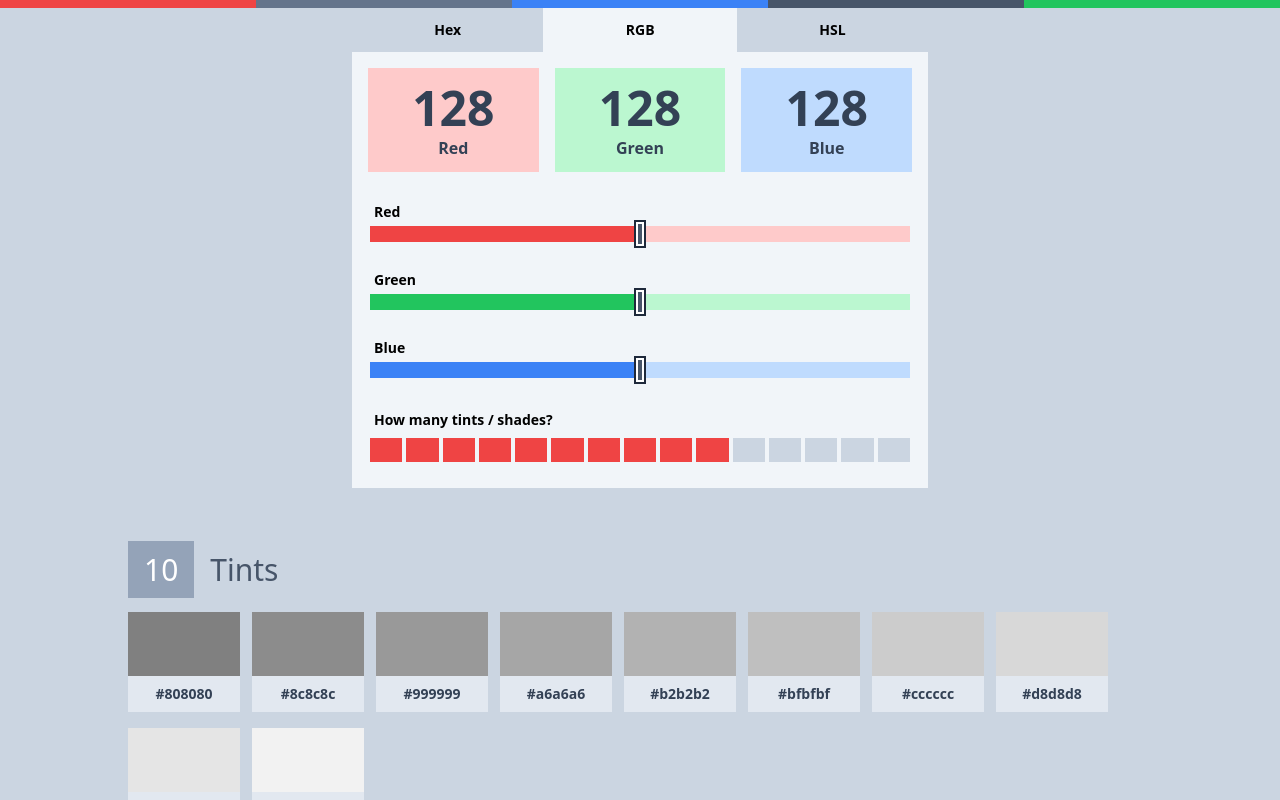
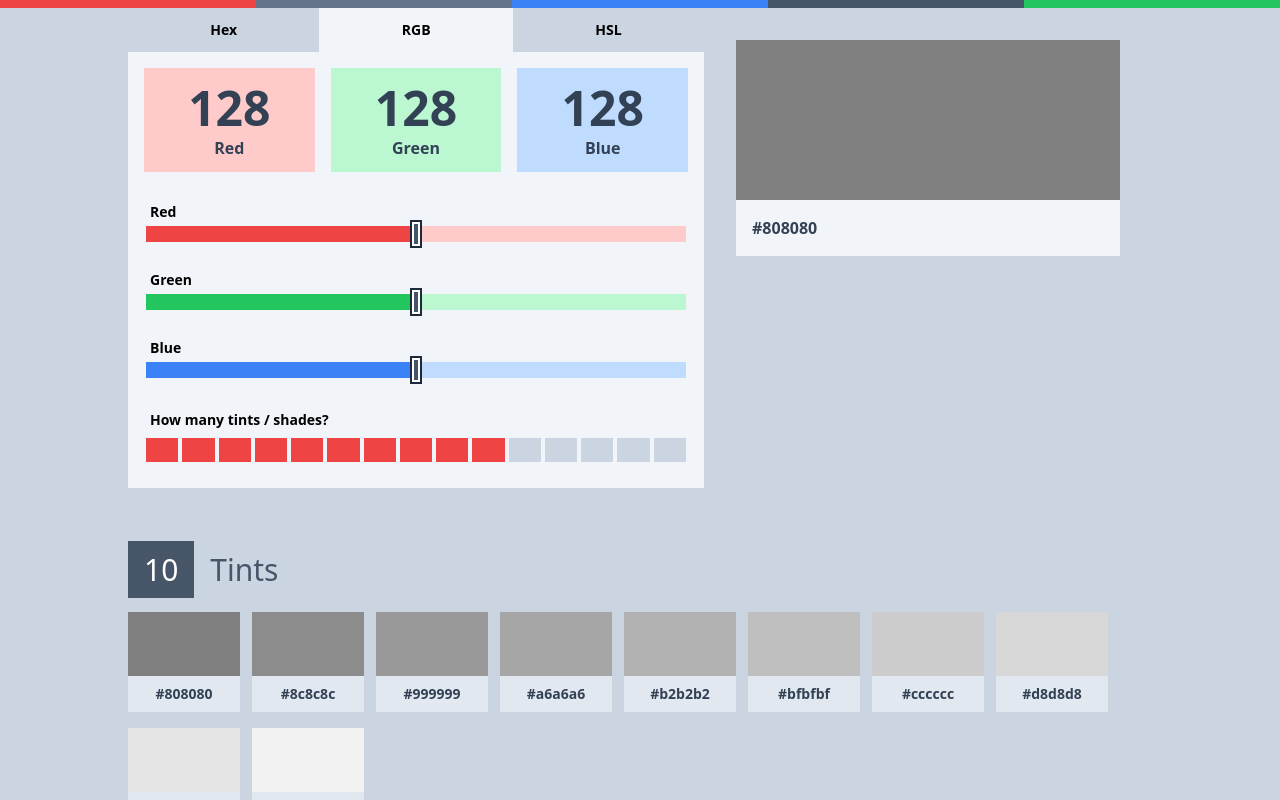
Before and after one commit to reactry/shades, a React (Create React App) app: page / in a window 1280 px wide. Shown: the top 800 px of the page. Built offline with nearby package versions, Linux system fonts and the light colour scheme.

Commit message:
Added new component: BoxBox * to display current color

```diff
--- a/src/Branding.js
+++ b/src/Branding.js
@@ -4,7 +4,7 @@
 export default function Branding ({meta}) {
 	return (
 		<header className="px-4 py-16 bg-slate-700 shadow-xl">
-			<a className="block bg-white max-w-sm m-auto text-center" href="">
+			<a className="block bg-white max-w-sm m-auto text-center" href="https://reactry.github.io/shades/">
 				<div className="flex justify-center">
 					<h3 className="px-12 py-2 text-md font-bold bg-slate-300">Reactry's</h3>
 				</div>
--- a/src/Footer.js
+++ b/src/Footer.js
@@ -6,7 +6,7 @@ export default function Footer ({links}) {
 	let anchorClasses = "border-b-2 border-blue-500 duration-300 text-blue-500 hover:text-blue-200 hover:border-blue-200";
 
 	return (
-		<div className="Footer bg-slate-700 text-white px-4 py-24 text-center">
+		<div className="Footer bg-slate-700 text-white px-4 pt-24 pb-32 text-center">
 			<div className="text-md font-bold space-y-4">
 				<p>Designed and developed by <a href="https://github.com/iaseth" target="_blank" rel="noreferrer" className={anchorClasses}>Ankur Seth</a>.</p>
 				<p>Hosted on <a href="https://github.com/reactry/shades" target="_blank" rel="noreferrer" className={anchorClasses}>GitHub</a>.</p>
--- /dev/null
+++ b/src/MainComponent/Input/BigBox.js
@@ -0,0 +1,19 @@
+import {rgbToHex} from '../../Utils';
+
+
+export default function BigBox ({
+	red, green, blue
+}) {
+
+	let hex = rgbToHex(red, green, blue);
+	let style = {
+		backgroundColor: hex
+	};
+
+	return (
+		<div className="BigBox px-8 py-8">
+			<div className="h-40" style={style}></div>
+			<div className="bg-slate-100 px-4 py-4 text-slate-700 font-bold text-md">{hex}</div>
+		</div>
+	);
+}
--- a/src/MainComponent/Input/ColorInput.js
+++ b/src/MainComponent/Input/ColorInput.js
@@ -1,4 +1,6 @@
 import React from 'react';
+
+import BigBox from './BigBox';
 
 import TopTabBar from './TopTabBar';
 import NSelector from './NSelector';
@@ -59,14 +61,21 @@ export default function ColorInput ({
 		n, setN, maxN: 15
 	};
 
+	let bigBoxProps = {red, green, blue};
+
 	return (
 		<div className="ColorInput bg-slate-300">
-			<div className="max-w-xl m-auto bg-slate-100">
-				<TopTabBar {...topTabBarProps} />
-				<div className="pt-4">
-					{getCurrentTab()}
+			<div className="md:flex max-w-5xl m-auto">
+				<div className="max-w-xl grow bg-slate-100">
+					<TopTabBar {...topTabBarProps} />
+					<div className="pt-4">
+						{getCurrentTab()}
+					</div>
+					<NSelector {...nSelectorProps} />
 				</div>
-				<NSelector {...nSelectorProps} />
+				<div className="grow">
+					<BigBox {...bigBoxProps} />
+				</div>
 			</div>
 		</div>
 	);
--- a/src/MainComponent/Output/List.js
+++ b/src/MainComponent/Output/List.js
@@ -14,7 +14,7 @@ export default function List ({
 	return (
 		<div className="List py-8">
 			<h1 className="text-slate-600 text-3xl py-4 text-center md:text-left">
-				<span className="px-4 py-2 bg-slate-400 text-white">{colors.length}</span>
+				<span className="px-4 py-2 bg-slate-600 text-white">{colors.length}</span>
 				<span className="px-4">{title}</span>
 			</h1>
 			<div className="flex flex-wrap">
```
